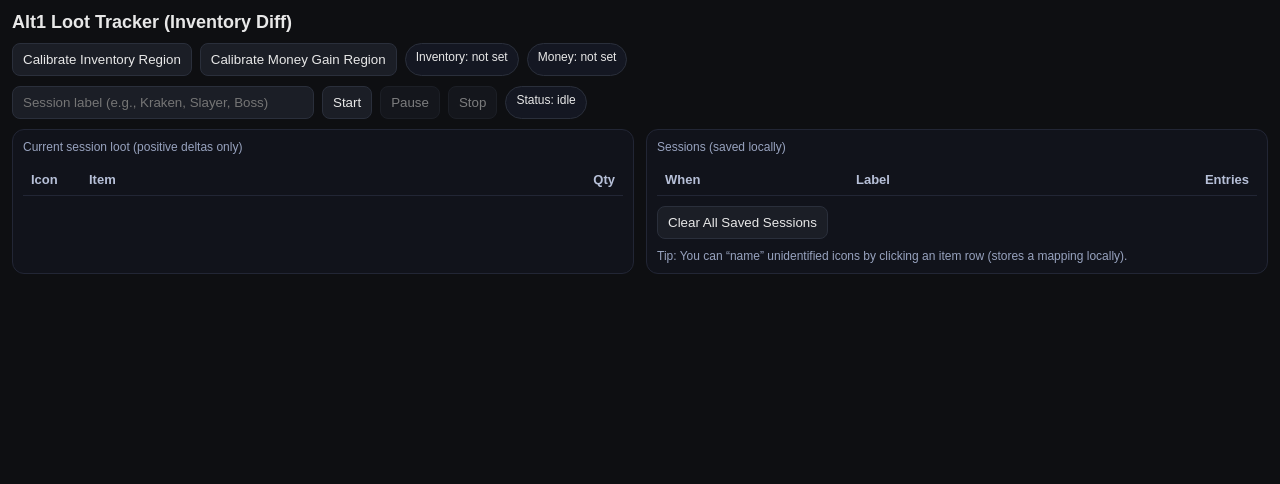
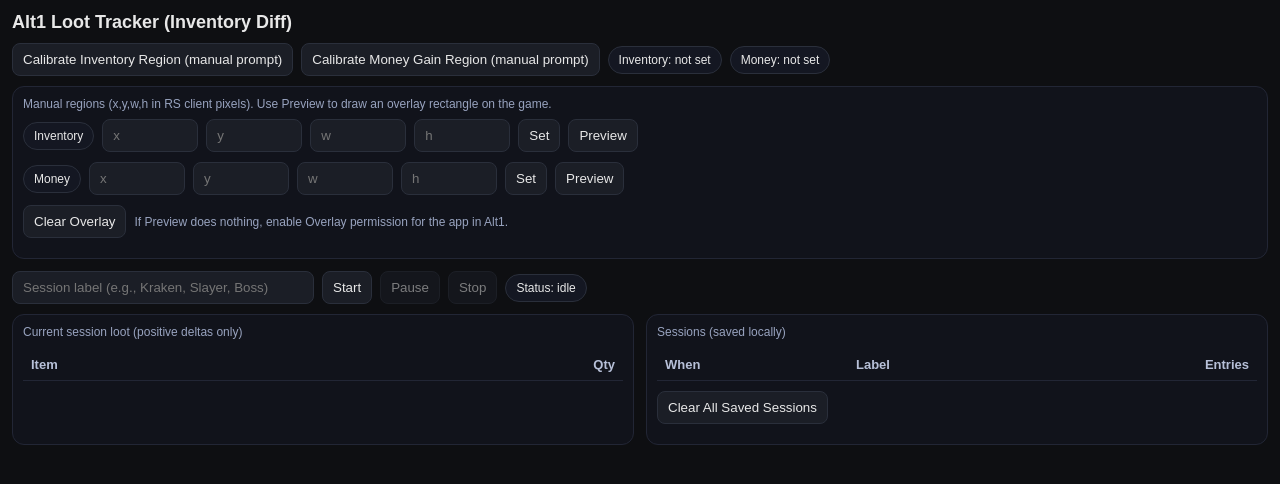
Before and after one commit to wythejenkins/rs3_alt1_loot_tracker, a website: page docs/index.html in a window 1280 px wide. Drawn offline with Linux system fonts and the light colour scheme.

Commit message:
Update Pages build

```diff
--- a/docs/index.html
+++ b/docs/index.html
@@ -2,16 +2,13 @@
 <html>
   <head>
     <meta charset="utf-8" />
-    <meta
-      name="alt1-app"
-      content="appconfig.json"
-    />
+    <meta name="alt1-app" content="appconfig.json" />
     <meta name="viewport" content="width=device-width,initial-scale=1" />
     <title>Alt1 Loot Tracker</title>
     <style>
       body { font-family: sans-serif; margin: 0; padding: 12px; background: #0e0f12; color: #e8e8e8; }
       h1 { margin: 0 0 10px; font-size: 18px; }
-      .row { display: flex; gap: 8px; flex-wrap: wrap; margin-bottom: 10px; }
+      .row { display: flex; gap: 8px; flex-wrap: wrap; margin-bottom: 10px; align-items:center; }
       button, input { background: #1b1e26; border: 1px solid #2a2f3b; color: #e8e8e8; padding: 8px 10px; border-radius: 8px; }
       button:hover { border-color: #3a4254; cursor: pointer; }
       button:disabled { opacity: 0.5; cursor: not-allowed; }
@@ -23,19 +20,47 @@
       .two { display:grid; grid-template-columns: 1fr 1fr; gap: 12px; }
       @media (max-width: 900px) { .two { grid-template-columns: 1fr; } }
       .card { border: 1px solid #222635; background:#11131b; border-radius: 12px; padding: 10px; }
-      .loot-icon { width: 26px; height: 26px; border-radius: 6px; border: 1px solid #2a2f3b; image-rendering: pixelated; }
-      .flex { display:flex; align-items:center; gap:8px; }
       .right { text-align:right; }
+      .small { width: 74px; }
     </style>
   </head>
   <body>
     <h1>Alt1 Loot Tracker (Inventory Diff)</h1>
 
     <div class="row">
-      <button id="btnCalibInv">Calibrate Inventory Region</button>
-      <button id="btnCalibMoney">Calibrate Money Gain Region</button>
+      <button id="btnCalibInv">Calibrate Inventory Region (manual prompt)</button>
+      <button id="btnCalibMoney">Calibrate Money Gain Region (manual prompt)</button>
       <span class="pill" id="statusInv">Inventory: not set</span>
       <span class="pill" id="statusMoney">Money: not set</span>
+    </div>
+
+    <div class="card" style="margin-bottom:12px;">
+      <div class="muted">Manual regions (x,y,w,h in RS client pixels). Use Preview to draw an overlay rectangle on the game.</div>
+
+      <div class="row" style="margin-top:8px;">
+        <span class="pill">Inventory</span>
+        <input id="invX" class="small" placeholder="x" />
+        <input id="invY" class="small" placeholder="y" />
+        <input id="invW" class="small" placeholder="w" />
+        <input id="invH" class="small" placeholder="h" />
+        <button id="btnSetInv">Set</button>
+        <button id="btnPreviewInv">Preview</button>
+      </div>
+
+      <div class="row">
+        <span class="pill">Money</span>
+        <input id="monX" class="small" placeholder="x" />
+        <input id="monY" class="small" placeholder="y" />
+        <input id="monW" class="small" placeholder="w" />
+        <input id="monH" class="small" placeholder="h" />
+        <button id="btnSetMoney">Set</button>
+        <button id="btnPreviewMoney">Preview</button>
+      </div>
+
+      <div class="row">
+        <button id="btnClearOverlay">Clear Overlay</button>
+        <span class="muted">If Preview does nothing, enable Overlay permission for the app in Alt1.</span>
+      </div>
     </div>
 
     <div class="row">
@@ -52,7 +77,6 @@
         <table>
           <thead>
             <tr>
-              <th style="width:42px;">Icon</th>
               <th>Item</th>
               <th class="right">Qty</th>
             </tr>
@@ -76,9 +100,6 @@
         <div class="row" style="margin-top:10px;">
           <button id="btnClearAll">Clear All Saved Sessions</button>
         </div>
-        <div class="muted">
-          Tip: You can “name” unidentified icons by clicking an item row (stores a mapping locally).
-        </div>
       </div>
     </div>
 
```
